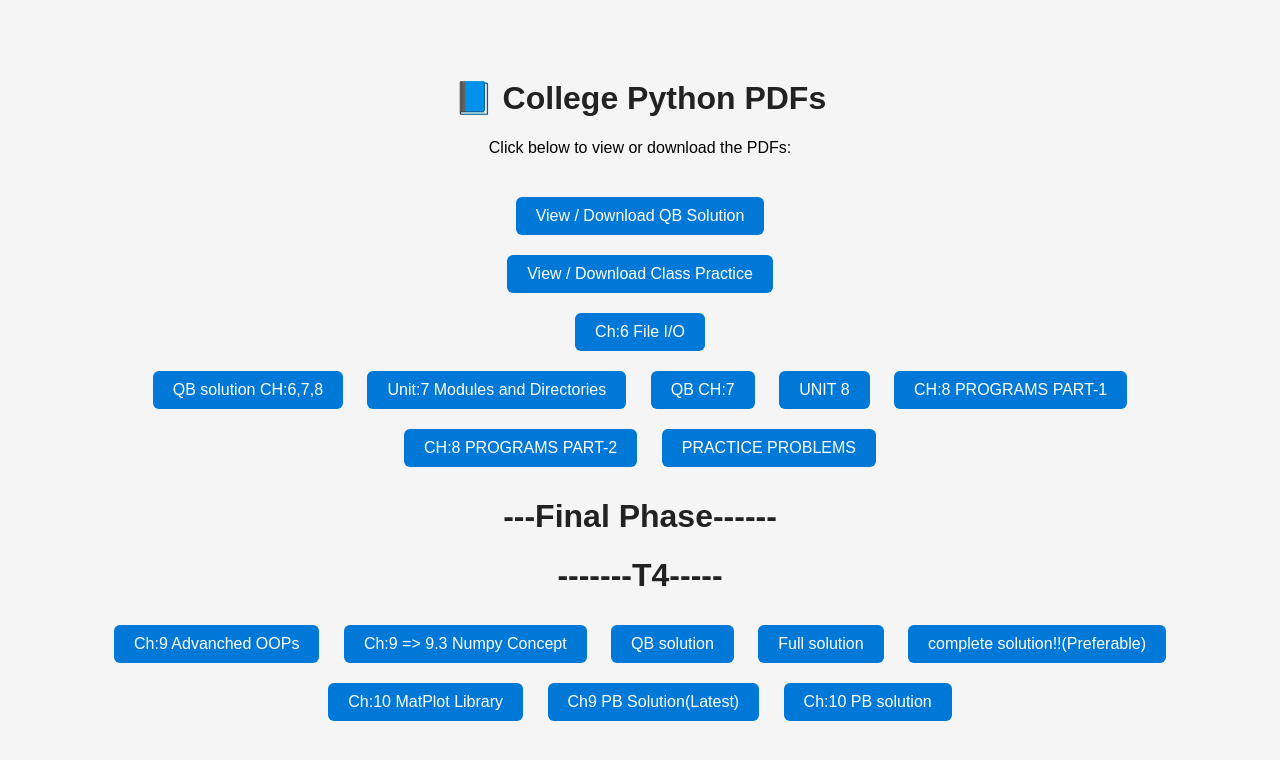
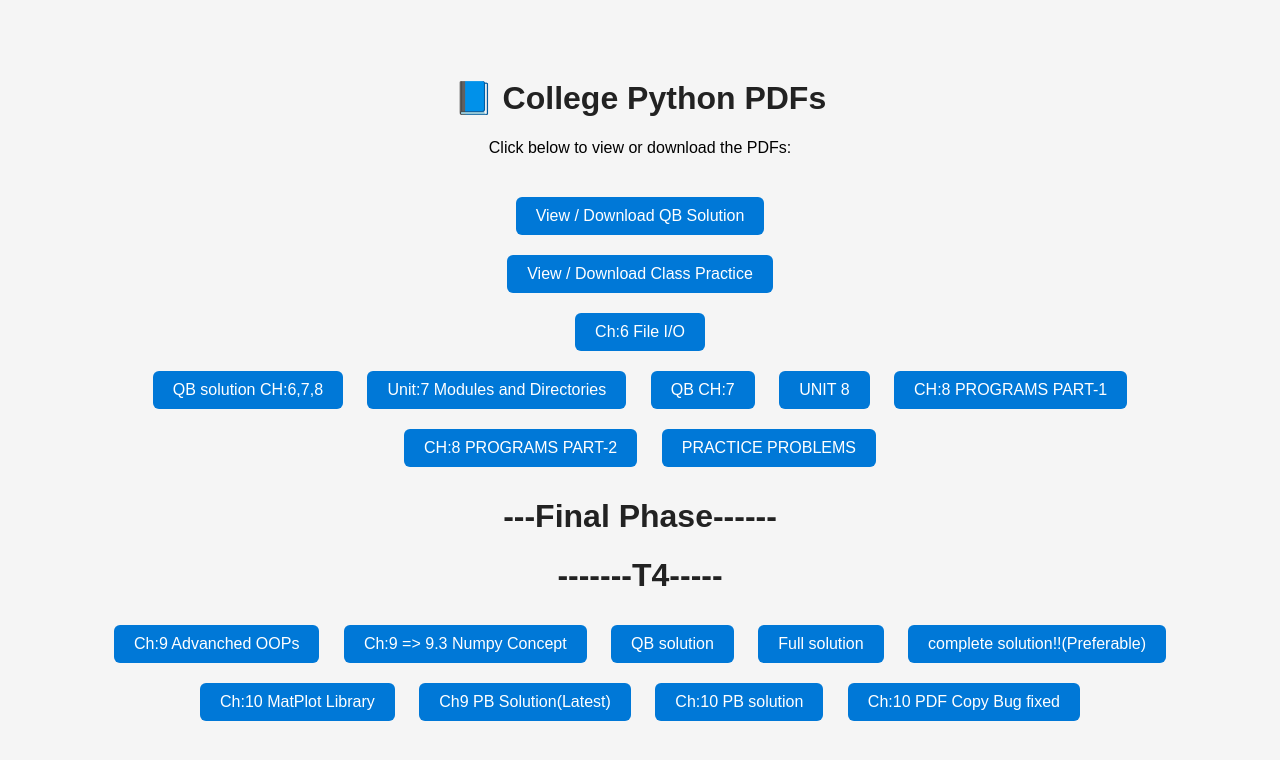
Before and after one commit to Manin1311/CollegePython, a plain HTML site: page index.html in a window 1280 px wide. Drawn offline with Linux system fonts and the light colour scheme.

Commit message:
Update index.html

```diff
--- a/index.html
+++ b/index.html
@@ -36,6 +36,7 @@
     <a href="CH_10_Matplot Library.pdf" target="_blank"> Ch:10 MatPlot Library </a>
     <a href="Unit-9_PB_Solution_LJIET's_Students_Club.pdf" target="_blank">Ch9 PB Solution(Latest) </a>
     <a href="Unit-10_PB_LJIET's_Students_Club.pdf" target="_blank">Ch:10 PB solution</a>
+    <a href="CH_10_Matplot Library (1).pdf" target="_blank"> Ch:10 PDF Copy Bug fixed</a>
 
 
 
```
